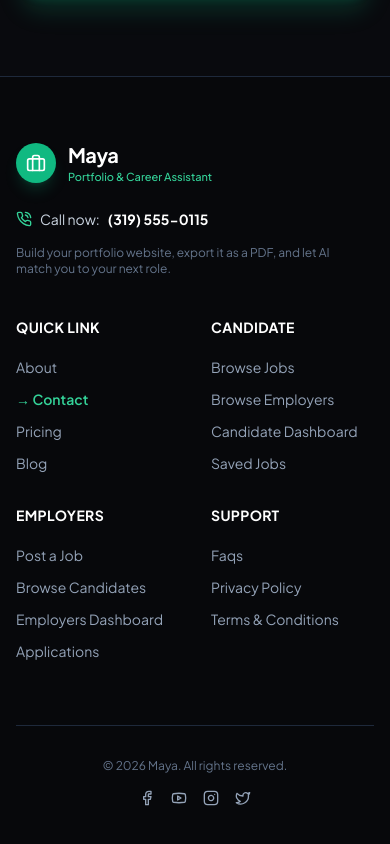
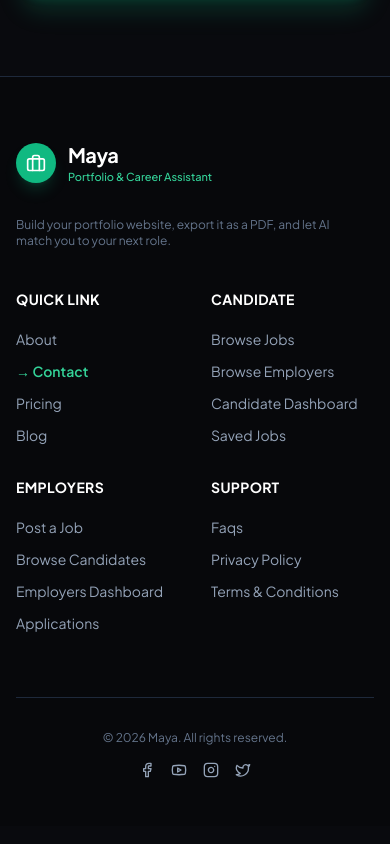
Before and after one commit to yuzutaru/mayaagentjob-web, a React (Vite) app: page / in a window 390 px wide. Shown: the part 3870-4714 px from the top of the page. Built offline with nearby package versions, Linux system fonts and the light colour scheme; no server answers.

Commit message:
Feat(HomeFooter): hide phone number

```diff
--- a/src/presentation/components/home/HomeFooter.tsx
+++ b/src/presentation/components/home/HomeFooter.tsx
@@ -38,7 +38,7 @@ export const HomeFooter: React.FC<HomeFooterProps> = ({ columns }) => {
               </div>
             </div>
 
-            <div className="flex items-center gap-2 text-sm text-slate-300 mb-2">
+            {/* <div className="flex items-center gap-2 text-sm text-slate-300 mb-2">
               <PhoneCall className="w-4 h-4 text-emerald-400 shrink-0" />
               <span>{t('footer.callNow')}:</span>
               <a
@@ -47,7 +47,7 @@ export const HomeFooter: React.FC<HomeFooterProps> = ({ columns }) => {
               >
                 (319) 555-0115
               </a>
-            </div>
+            </div> */}
             <p className="text-xs text-slate-500 max-w-xs mt-2">
               {t('footer.tagline')}
             </p>
```
